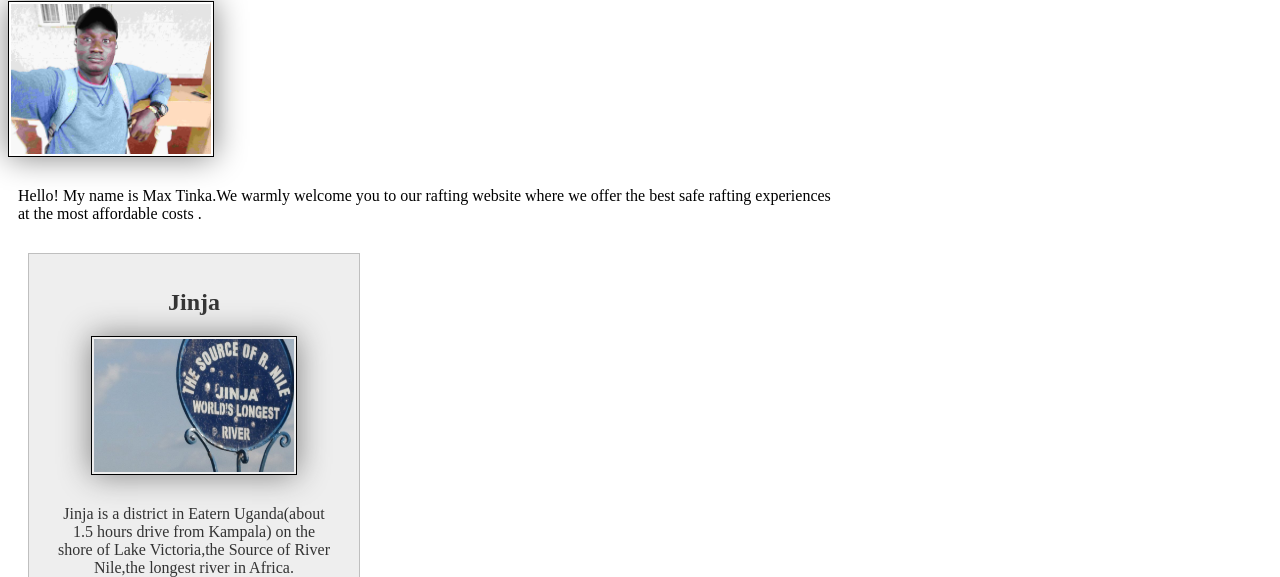
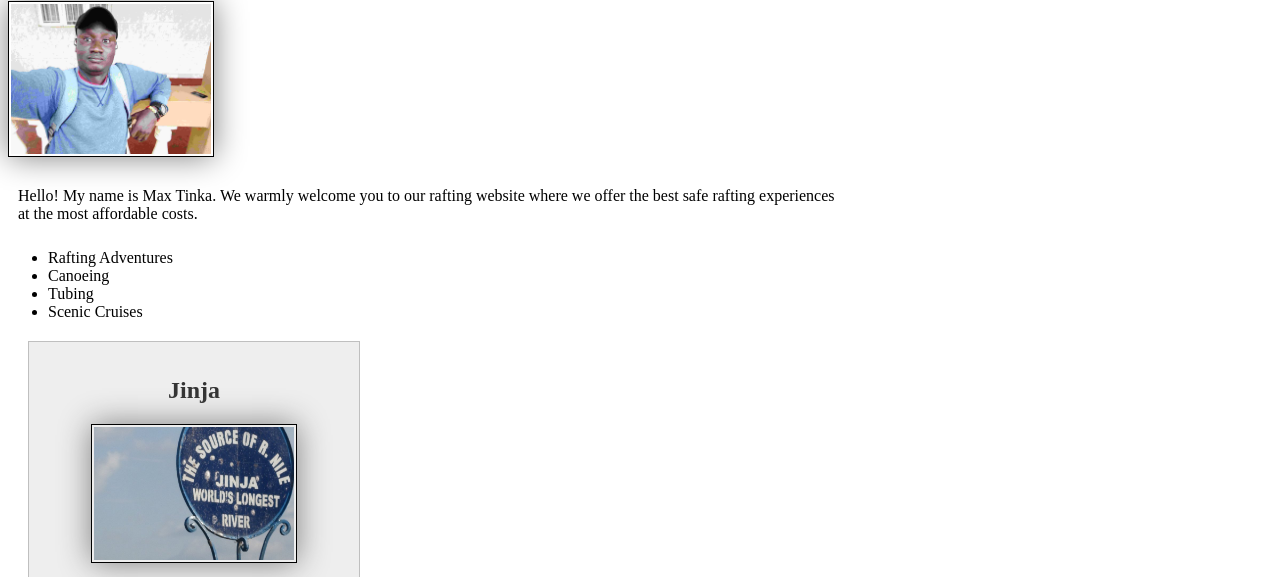
Before and after one commit to MaxTinka/wdd130, a plain HTML site: page index.html in a window 1280 px wide. Shown: the part 223-800 px from the top of the page. Drawn offline with Linux system fonts and the light colour scheme.

Commit message:
ul class box added

```diff
--- a/index.html
+++ b/index.html
@@ -20,10 +20,16 @@
     <main>
         <h1>Max Tinka | WDD 130</h1>
         <img src="images/profile.jpg" alt="Max Tinka" width="200">
-        <p>Hello! My name is Max Tinka.We warmly welcome you to our rafting website where we offer the best safe rafting experiences at the most affordable costs .</p>
+        <p>Hello! My name is Max Tinka. We warmly welcome you to our rafting website where we offer the best safe rafting experiences at the most affordable costs.</p>
+        <ul class="box">
+            <li>Rafting Adventures</li>
+            <li>Canoeing</li>
+            <li>Tubing</li>
+            <li>Scenic Cruises</li>
+        </ul>
     </main>
 
-    <aside>
+    <aside class="box">
         <h2> Jinja</h2>
         <imG SRC="images/rafting.jpg" alt="Jinja rafting on the River Nile">
             <p> Jinja is a district in Eatern Uganda(about 1.5 hours drive from Kampala) on the shore of Lake Victoria,the Source of River Nile,the longest river in Africa. </p>
@@ -31,5 +37,9 @@
     <footer>
         <p>&copy; 2024 Max Tinka, Kampala Uganda. All rights reserved.</p>
     </footer>
+
+     <!--
+    A date
+    -->
 </body>
 </html>
```
